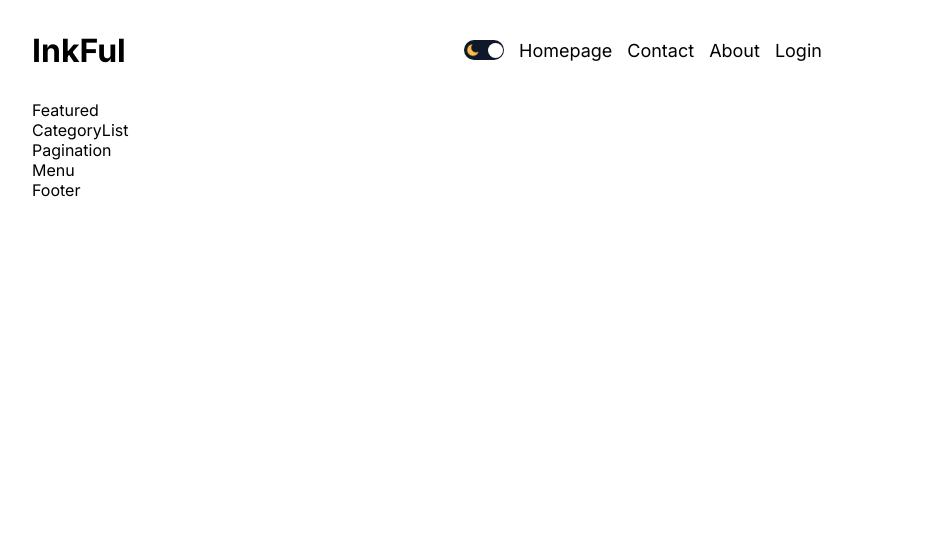
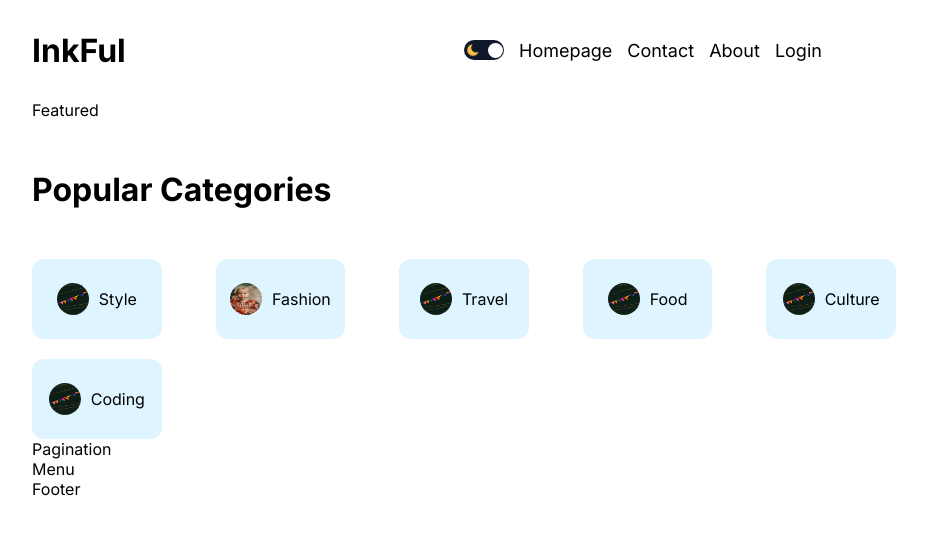
Before and after one commit to ReDxDaGer/Inkful, a Next.js app: page / in a window 1280 px wide. Shown: the top 534 px of the page, without its empty margins (176-1103 px from the left). Built offline with nearby package versions, Linux system fonts and the light colour scheme.

Commit message:
Made progress with category list

```diff
--- a/src/components/categroyList/CategoryList.jsx
+++ b/src/components/categroyList/CategoryList.jsx
@@ -1,9 +1,65 @@
 import React from 'react'
 import styles from './categoryList.module.css'
+import Image from 'next/image'
+import Link from 'next/link'
 
 const CategoryList = () => {
   return (
-    <div>CategoryList</div>
+    <>
+      <div className={styles.container}>
+        <h1 className={styles.title}>Popular Categories</h1>
+        <div className={styles.categories}>
+          <Link href={"/blog?cat=style"} className={`${styles.category} ${styles.style}` }>
+            <Image src="/style.png" alt=''
+            width={32}
+            height={32}
+            className={styles.image}
+            />
+            Style
+          </Link>
+          <Link href={"/blog?cat=style"} className={`${styles.category} ${styles.style}` }>
+            <Image src="/fashion.png" alt=''
+            width={32}
+            height={32}
+            className={styles.image}
+            />
+            Fashion
+          </Link>
+          <Link href={"/blog?cat=style"} className={`${styles.category} ${styles.style}` }>
+            <Image src="/style.png" alt=''
+            width={32}
+            height={32}
+            className={styles.image}
+            />
+            Travel
+          </Link>
+          <Link href={"/blog?cat=style"} className={`${styles.category} ${styles.style}` }>
+            <Image src="/style.png" alt=''
+            width={32}
+            height={32}
+            className={styles.image}
+            />
+            Food
+          </Link>
+          <Link href={"/blog?cat=style"} className={`${styles.category} ${styles.style}` }>
+            <Image src="/style.png" alt=''
+            width={32}
+            height={32}
+            className={styles.image}
+            />
+            Culture
+          </Link>
+          <Link href={"/blog?cat=style"} className={`${styles.category} ${styles.style}` }>
+            <Image src="/style.png" alt=''
+            width={32}
+            height={32}
+            className={styles.image}
+            />
+            Coding
+          </Link>
+        </div>
+      </div>
+    </>
   )
 }
 
--- a/src/components/categroyList/categoryList.module.css
+++ b/src/components/categroyList/categoryList.module.css
@@ -0,0 +1,43 @@
+.container{
+
+}
+.title{
+    margin: 50px 0;
+}
+.categories{
+    display: flex;
+    flex-wrap: wrap;
+    justify-content: space-between;
+    gap: 20px;
+}
+.category{
+    display: flex;
+    align-items: center;
+    gap: 10px;
+    text-transform: capitalize;
+    width: 15%;
+    height: 80px;
+    justify-content: center;
+    border-radius: 12px;
+}
+.category.style{
+    background-color: #57c4ff31;
+}
+.category.fashion{
+    background-color: #da85c731;
+}
+.category.food{
+    background-color: #7fb88133;
+}
+.category.travel{
+    background-color: #ff795736;
+}
+.category.culture{
+    background-color: #ffb04f45;
+}
+.category.coding{
+    background-color: #5e4fff31;
+}
+.image{
+    border-radius: 50%;
+}
```
